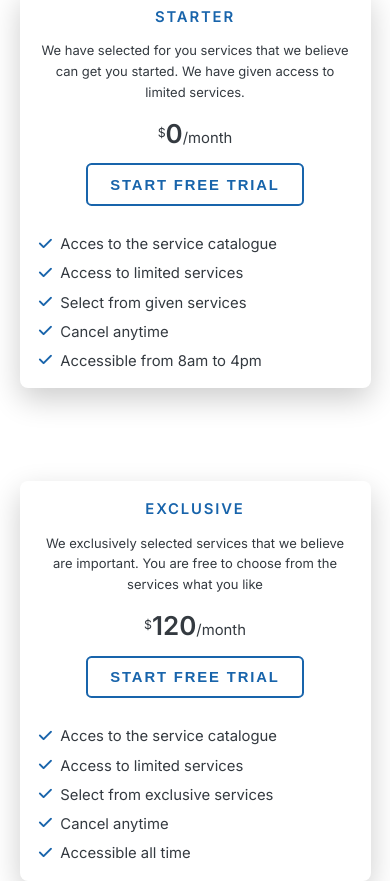
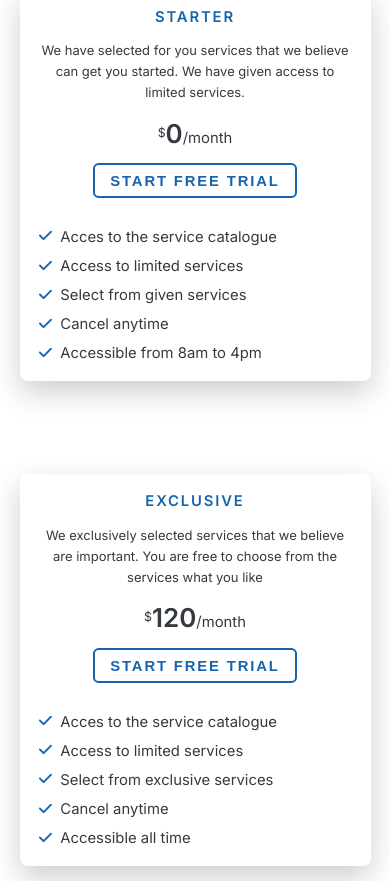
Before and after one commit to joel-nambala/business-daily, a website: page index.html in a window 390 px wide. Shown: the part 1605-2486 px from the top of the page. Drawn offline with nearby package versions, Linux system fonts and the light colour scheme.

Commit message:
Changed buttons

```diff
--- a/css/queries.css
+++ b/css/queries.css
@@ -101,6 +101,11 @@
     margin-bottom: 1rem;
   }
 
+  .btn {
+    padding: 0.8rem 1.6rem;
+    font-size: 1.6rem;
+  }
+
   .demo-img {
     width: 100%;
   }
```
